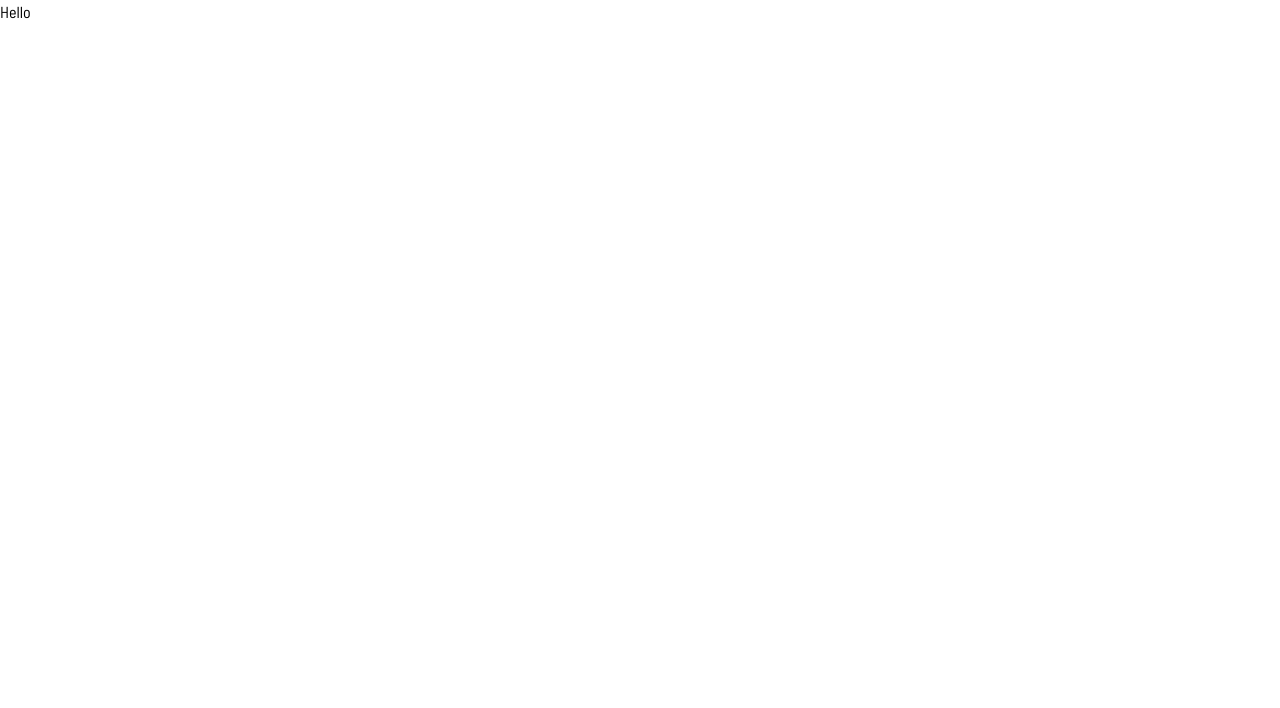
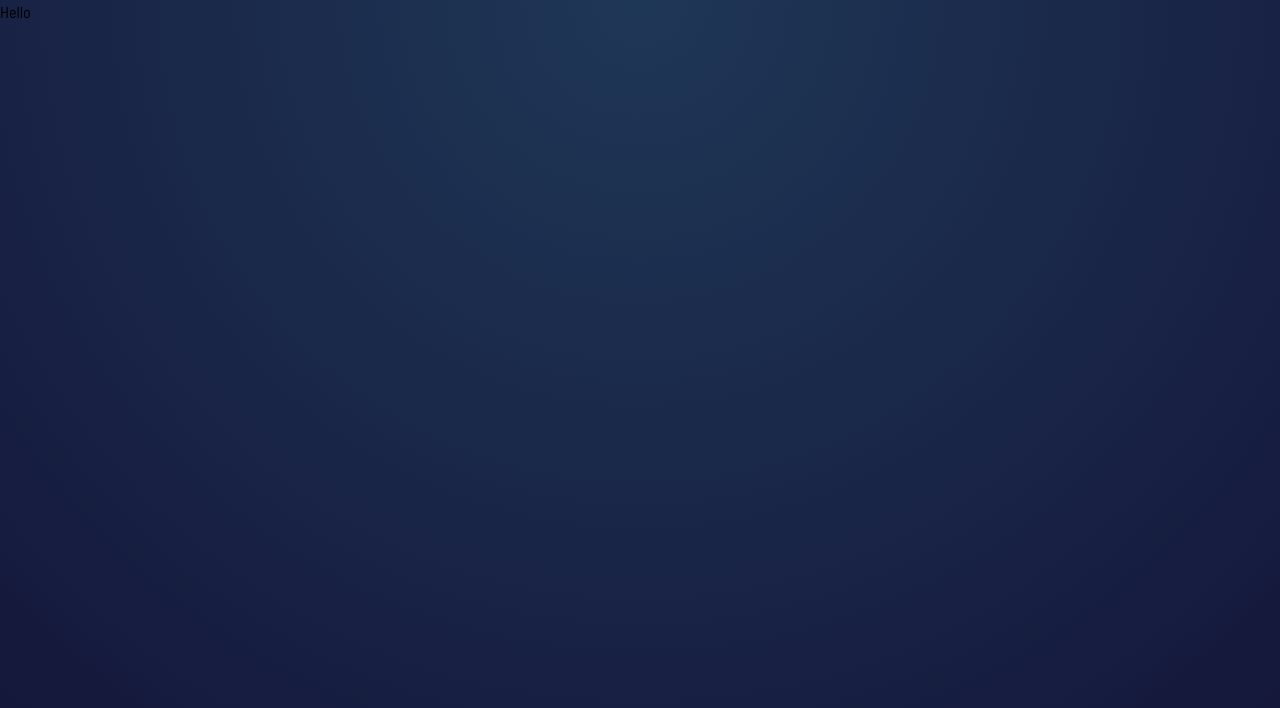
Before and after one commit to iwilldev/pedra-papel-tesoura, a Vue app in the folder rock-paper-scissors/: page / in a window 1280 px wide. Shown: the top 708 px of the page. Built offline with nearby package versions, Linux system fonts and the light colour scheme.

Commit message:
style: adds background gradient
Adds radial gradient to the whole application by applying it to the div#app

```diff
--- a/rock-paper-scissors/src/App.vue
+++ b/rock-paper-scissors/src/App.vue
@@ -9,6 +9,8 @@
 	@import './styles/reset';
 
 	#app {
+		height: 100%;
 		font-family: 'Barlow Semi Condensed', Helvetica, Arial, sans-serif;
+		background: radial-gradient(circle at top, $background-from, $background-to);
 	}
 </style>
```
